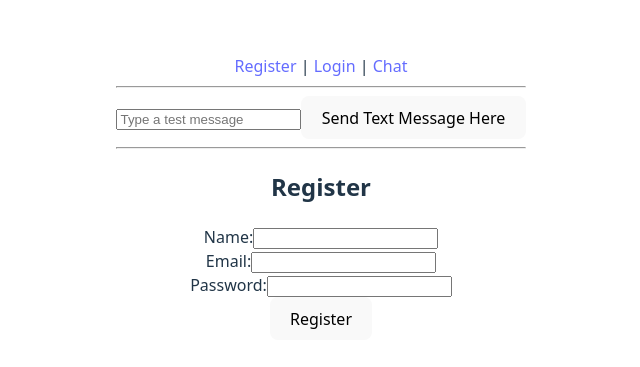
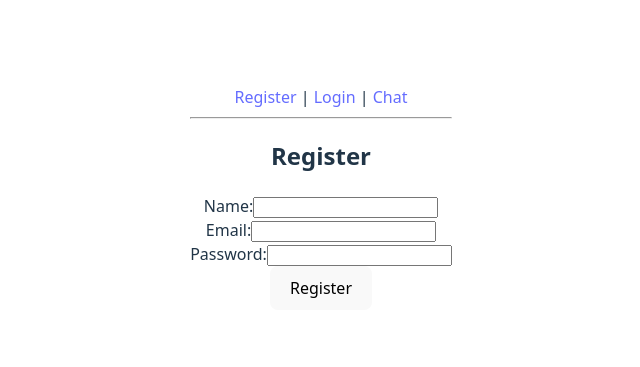
Before and after one commit to TechDevAditya/CHAT-APP, a React (Vite) app in the folder client/: page /register in a window 1280 px wide. Shown: the part 203-570 px from the top of the page, without its empty margins (319-959 px from the left). Built offline with nearby package versions, Linux system fonts and the light colour scheme; no server answers.

Commit message:
Bugs in the socket logic fixed. All socket logic moved to ChatPage and App,jsx now just a router

```diff
--- a/client/src/App.jsx
+++ b/client/src/App.jsx
@@ -1,45 +1,11 @@
-import React, {useState ,useEffect } from 'react';
+import React from 'react';
 import RegisterPage from './pages/RegisterPage';
 import './App.css';
 import LoginPage from './pages/LoginPage';
 import { BrowserRouter as Router, Routes, Route, Link, Navigate} from 'react-router-dom';
-import {socket} from './socket';
 import ChatPage from './pages/ChatPage';
 
 function App() {
-
-  const [message, setMessage] = useState('');   //for our text message
-
-  useEffect(() => {
-    function onConnect(){
-      console.log('Frontend connected to server');
-    }
-
-    function onDisconnect(){
-      console.log('Frontend disconnected from server');
-    }
-
-    socket.on('connect', onConnect);
-    socket.on('disconnect', onDisconnect);
-
-    socket.connect();
-
-    //cleanup
-    return () => {
-      socket.off('connect', onConnect);
-      socket.off('disconnect', onDisconnect);
-      socket.disconnect();
-    };
-  }, []);   //effect runs only once
-
-  const sendMessage = (e) => {
-    e.preventDefault();
-    if(message){
-      socket.emit('test_message', message);
-      setMessage('');    //clear the input after sending
-    }
-  }
-
   return (
     <Router>
       <div className="App">
@@ -48,17 +14,6 @@ function App() {
         </nav>
 
         <hr />
-        <form onSubmit={sendMessage}>
-          <input
-            type="text"
-            value={message}
-            onChange={(e) => setMessage(e.target.value)}
-            placeholder="Type a test message"
-          />
-          <button type="submit">Send Text Message Here</button>
-        </form>
-        <hr />
-
         <Routes>
           <Route path="/" element={<Navigate to="/register" />} /> {}
           <Route path="/register" element={<RegisterPage />} />
--- a/client/src/pages/ChatPage.jsx
+++ b/client/src/pages/ChatPage.jsx
@@ -11,40 +11,37 @@ function ChatPage(){
     const [messages, setMessages] = useState([]);
 
     useEffect(() => {
+        // Connect to the server
+        socket.connect();
+
+        function onReceiveMessage(data) {
+            setMessages(prevMessages => [...prevMessages, data]);
+        }
+
+        // Listen for incoming messages
+        socket.on('receive_message', onReceiveMessage);
+
+        // Fetch the initial user list
         const fetchUsers = async () => {
             try {
                 const token = localStorage.getItem('token');
-                if(!token){
-                    return;
-                }
-
+                if (!token) return;
                 const response = await axios.get('http://localhost:5000/api/users', {
-                    headers: {
-                        Authorization: `Bearer ${token}` // Send the token for authorization
-                    }
+                    headers: { Authorization: `Bearer ${token}` }
                 });
-
                 setUsers(response.data);
             } catch (error) {
                 console.error('Failed to fetch users', error);
             }
         };
+        fetchUsers();
 
-        fetchUsers();
-    }, []);
-
-    //to listen for incoming messages
-    useEffect(() => {
-        function onReceiveMessage(data){
-            setMessages(prevMessages => [...prevMessages, data]);
-        }
-
-        socket.on('receive_message', onReceiveMessage);
-
+        // Cleanup function: This runs when the component unmounts
         return () => {
-            socket.off('receieve_message', onReceiveMessage);
+            socket.off('receive_message', onReceiveMessage);
+            socket.disconnect();
         };
-    }, []);
+    }, []); // Runs only once when the component mounts
 
     const handleSelectUser = (user) => {
         setSelectedUser(user);
```
